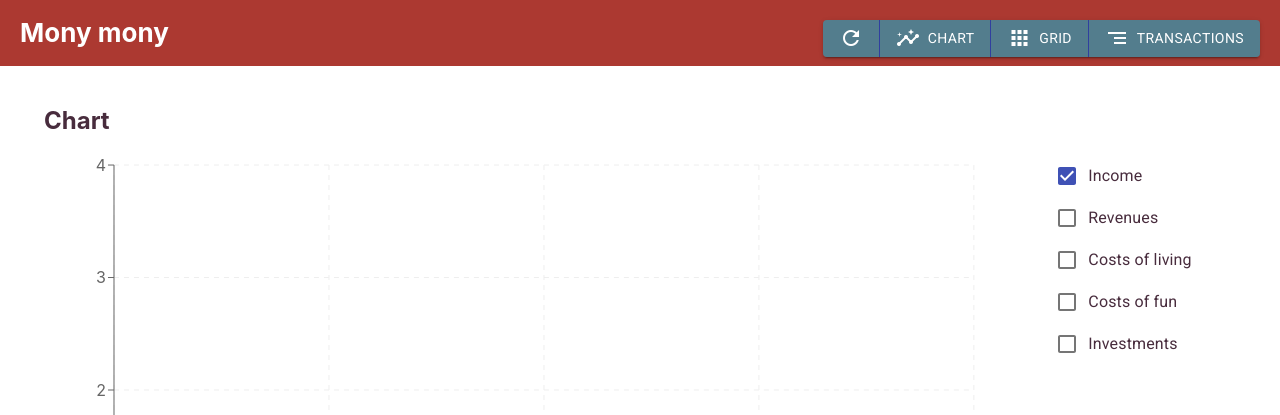
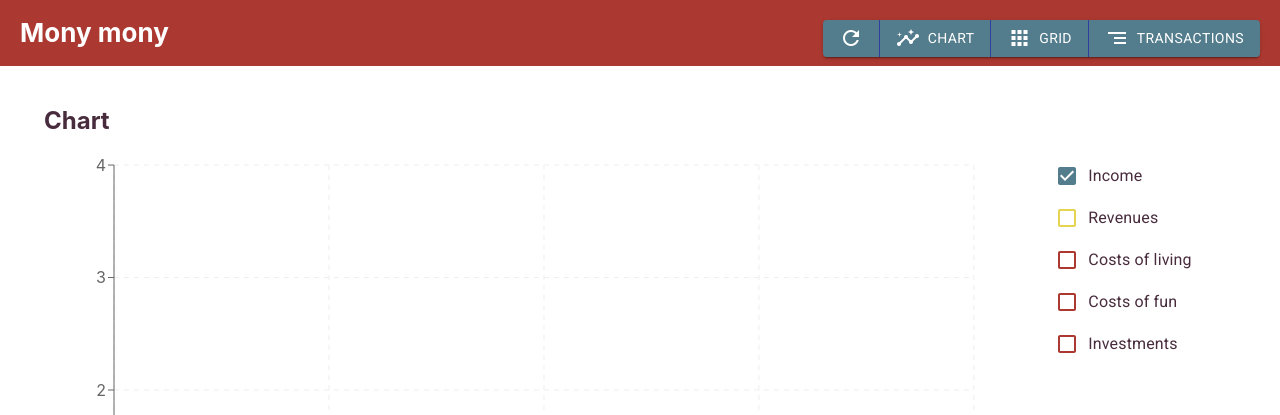
Before and after one commit to ivanprobst/monymony, a React (Create React App) app: page / in a window 1280 px wide. Shown: the top 415 px of the page. Built offline with nearby package versions, Linux system fonts and the light colour scheme; no server answers.

Commit message:
added colors to checkboxes (dirty implem)

```diff
--- a/src/App.css
+++ b/src/App.css
@@ -41,3 +41,15 @@
 		transform: rotate(360deg);
 	}
 }
+
+.revenues-color {
+	color: #e5d352 !important;
+}
+
+.costs-color {
+	color: #ac3931 !important;
+}
+
+.income-color {
+	color: #537d8d !important;
+}
--- a/src/components/Charts/Charts.tsx
+++ b/src/components/Charts/Charts.tsx
@@ -157,9 +157,9 @@ export default function Charts({
 													key={`amount_${current}`}
 													type="monotone"
 													dataKey={current}
-													stroke={CONFIG_CHART_COLOR[current]}
+													stroke={CONFIG_CHART_COLOR[current]["colorCode"]}
 													dot={{
-														stroke: CONFIG_CHART_COLOR[current],
+														stroke: CONFIG_CHART_COLOR[current]["colorCode"],
 														strokeWidth: 1,
 													}}
 												></Line>,
@@ -168,7 +168,7 @@ export default function Charts({
 												<ReferenceLine
 													label="Average"
 													key={`average_${current}`}
-													stroke={CONFIG_CHART_COLOR[current]}
+													stroke={CONFIG_CHART_COLOR[current]["colorCode"]}
 													strokeDasharray="1 5"
 													y={averageData[current]}
 												/>,
@@ -177,7 +177,7 @@ export default function Charts({
 												<ReferenceLine
 													label="Trend"
 													key={`trend_${current}`}
-													stroke={CONFIG_CHART_COLOR[current]}
+													stroke={CONFIG_CHART_COLOR[current]["colorCode"]}
 													strokeDasharray="4 4"
 													segment={[
 														{
@@ -212,6 +212,9 @@ export default function Charts({
 									onChange={checkboxTicked}
 									name={group}
 									color="primary"
+									classes={{
+										colorPrimary: CONFIG_CHART_COLOR[group]["class"],
+									}}
 								/>
 							}
 							label={group}
--- a/src/types.ts
+++ b/src/types.ts
@@ -77,10 +77,12 @@ export const configGroups: Array<iGroupConfig> = [
 	},
 ];
 
-export const CONFIG_CHART_COLOR: { [group: string]: string } = {
-	Revenues: "#E5D352",
-	"Costs of living": "#AC3931",
-	"Costs of fun": "#AC3931",
-	Investments: "#AC3931",
-	Income: "#537D8D",
+export const CONFIG_CHART_COLOR: {
+	[group: string]: { [type: string]: string };
+} = {
+	Revenues: { class: "revenues-color", colorCode: "#E5D352" },
+	"Costs of living": { class: "costs-color", colorCode: "#AC3931" },
+	"Costs of fun": { class: "costs-color", colorCode: "#AC3931" },
+	Investments: { class: "costs-color", colorCode: "#AC3931" },
+	Income: { class: "income-color", colorCode: "#537D8D" },
 };
```
